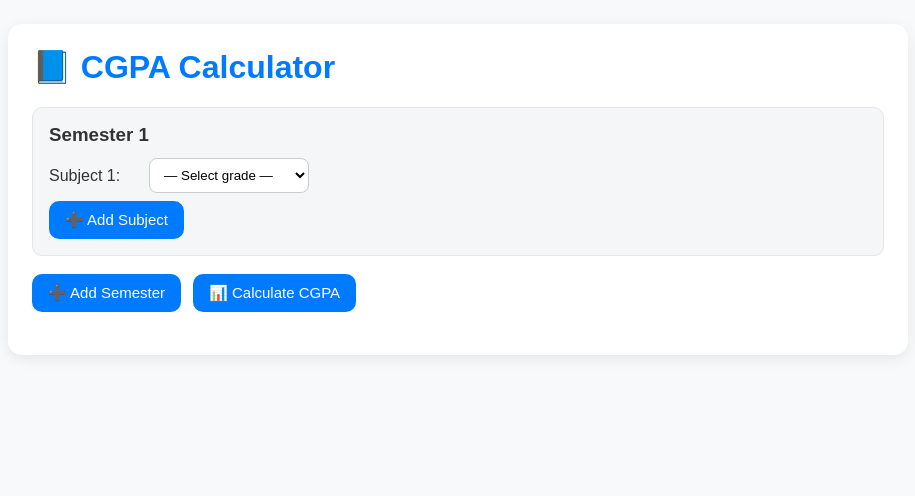
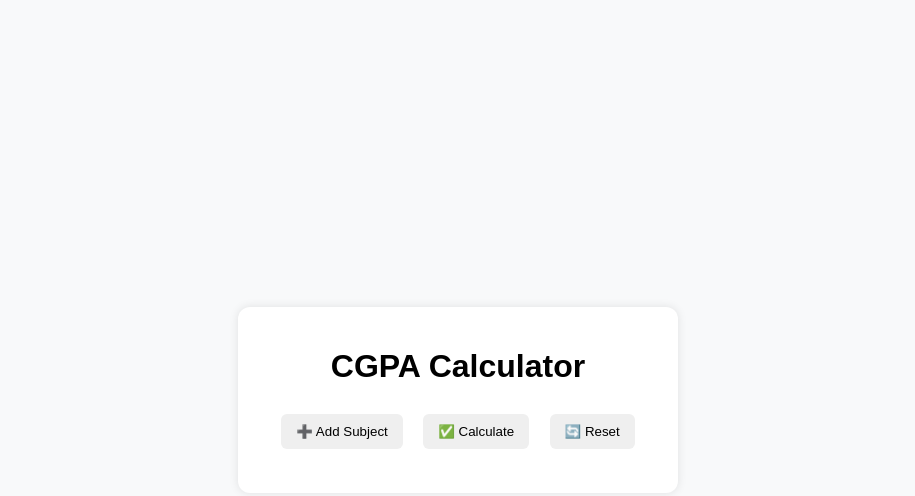
Before and after one commit to PavanRameshMalthi/cgpa-calculator, a plain HTML site: page index.html in a window 1280 px wide. Shown: the whole page, without its empty margins (182-1097 px from the left). Drawn offline with Linux system fonts and the light colour scheme.

Commit message:
Refactor CGPA Calculator: Simplify HTML structure, enhance subject addition functionality, and improve CSS styling

```diff
--- a/index.html
+++ b/index.html
@@ -1,23 +1,26 @@
 <!DOCTYPE html>
 <html lang="en">
 <head>
-  <meta charset="UTF-8" />
-  <meta name="viewport" content="width=device-width, initial-scale=1.0"/>
+  <meta charset="UTF-8">
+  <meta name="viewport" content="width=device-width, initial-scale=1.0">
   <title>CGPA Calculator</title>
-  <link rel="stylesheet" href="style.css"/>
+  <link rel="stylesheet" href="style.css">
 </head>
 <body>
   <div class="container">
-    <h1>📘 CGPA Calculator</h1>
-    <div id="errors" class="errors" aria-live="polite"></div>
-    <div id="semesters"></div>
+    <h1>CGPA Calculator</h1>
 
-    <div class="actions">
-      <button id="addSemesterBtn">➕ Add Semester</button>
-      <button id="calculateCgpaBtn">📊 Calculate CGPA</button>
+    <div id="subjects-container">
+      <!-- Subjects will be added dynamically -->
     </div>
 
-    <h2 id="result" aria-live="polite"></h2>
+    <button onclick="addSubject()">➕ Add Subject</button>
+    <button onclick="calculateCGPA()">✅ Calculate</button>
+    <button onclick="resetCalculator()">🔄 Reset</button>
+
+    <p id="result"></p>
+    <p id="percentage"></p>
+    <p id="warning" class="warning"></p>
   </div>
 
   <script src="script.js"></script>
--- a/script.js
+++ b/script.js
@@ -1,177 +1,80 @@
-// ---- Config ----
-const MAX_SEMESTERS = 12;
-const MAX_SUBJECTS = 15;
-const PERCENTAGE_FACTOR = 9.5; // Percentage = CGPA * 9.5
+let subjectCount = 0;
+const maxSubjects = 15;
 
-// Grade → Points
-const gradePoints = {
-  "O": 10,
-  "A+": 9,
-  "A": 8,
-  "B+": 7,
-  "B": 6,
-  "C": 5,
-  "F": 0
-};
-
-let semesterCount = 0;
-const semestersContainer = document.getElementById("semesters");
-const addSemesterBtn = document.getElementById("addSemesterBtn");
-const calculateBtn = document.getElementById("calculateCgpaBtn");
-const resultEl = document.getElementById("result");
-const errorsEl = document.getElementById("errors");
-
-// Utility: create a grade <select> with NO default grade selected
-function createGradeSelect() {
-  const select = document.createElement("select");
-  // Placeholder option (disabled + selected)
-  const placeholder = document.createElement("option");
-  placeholder.value = "";
-  placeholder.textContent = "— Select grade —";
-  placeholder.disabled = true;
-  placeholder.selected = true;
-  select.appendChild(placeholder);
-
-  Object.keys(gradePoints).forEach(grade => {
-    const opt = document.createElement("option");
-    opt.value = grade;
-    opt.textContent = grade;
-    select.appendChild(opt);
-  });
-  return select;
-}
-
-// Add a subject row
-function addSubjectRow(subjectsDiv) {
-  const current = subjectsDiv.querySelectorAll(".subject").length;
-  if (current >= MAX_SUBJECTS) {
-    alert(`⚠️ Maximum ${MAX_SUBJECTS} subjects allowed per semester.`);
-    return;
-  }
-  const subjectDiv = document.createElement("div");
-  subjectDiv.className = "subject";
-
-  const label = document.createElement("label");
-  label.textContent = `Subject ${current + 1}:`;
-
-  const select = createGradeSelect();
-
-  subjectDiv.appendChild(label);
-  subjectDiv.appendChild(select);
-  subjectsDiv.appendChild(subjectDiv);
-}
-
-// Add a new semester block
-function addSemester() {
-  if (semesterCount >= MAX_SEMESTERS) {
-    alert(`⚠️ You can add up to ${MAX_SEMESTERS} semesters only.`);
-    addSemesterBtn.disabled = true;
+function addSubject() {
+  if (subjectCount >= maxSubjects) {
+    alert("You can add up to 15 subjects only.");
     return;
   }
 
-  semesterCount++;
-  const semId = `semester-${semesterCount}`;
+  subjectCount++;
+  const container = document.getElementById("subjects-container");
 
-  const semesterDiv = document.createElement("div");
-  semesterDiv.className = "semester";
-  semesterDiv.id = semId;
-
-  const title = document.createElement("h3");
-  title.textContent = `Semester ${semesterCount}`;
-  semesterDiv.appendChild(title);
-
-  const subjectsDiv = document.createElement("div");
-  subjectsDiv.className = "subjects";
-  subjectsDiv.id = `subjects-${semesterCount}`;
-  semesterDiv.appendChild(subjectsDiv);
-
-  // Start with 1 subject
-  addSubjectRow(subjectsDiv);
-
-  // Controls
-  const controls = document.createElement("div");
-  controls.className = "controls";
-
-  const addSubjectBtn = document.createElement("button");
-  addSubjectBtn.textContent = "➕ Add Subject";
-  addSubjectBtn.addEventListener("click", () => addSubjectRow(subjectsDiv));
-
-  controls.appendChild(addSubjectBtn);
-  semesterDiv.appendChild(controls);
-
-  semestersContainer.appendChild(semesterDiv);
-
-  // Disable add-semester when reaching max
-  if (semesterCount >= MAX_SEMESTERS) {
-    addSemesterBtn.disabled = true;
-  }
+  const div = document.createElement("div");
+  div.classList.add("subject");
+  div.innerHTML = `
+    <label>Subject ${subjectCount}: </label>
+    <select class="grade">
+      <option value="">--Select Grade--</option>
+      <option value="10">O (Outstanding)</option>
+      <option value="9">A+</option>
+      <option value="8">A</option>
+      <option value="7">B+</option>
+      <option value="6">B</option>
+      <option value="5">C</option>
+      <option value="0">F</option>
+    </select>
+    <input type="number" class="credit" placeholder="Credit (1-10)" min="1" max="10">
+  `;
+  container.appendChild(div);
 }
 
-// Validation & Calculation
 function calculateCGPA() {
-  clearErrors();
-  resultEl.textContent = "";
+  const grades = document.querySelectorAll(".grade");
+  const credits = document.querySelectorAll(".credit");
 
-  const semesters = [...document.querySelectorAll(".semester")];
-  if (semesters.length === 0) {
-    return showError("Please add at least one semester.");
-  }
+  let totalCredits = 0;
+  let totalPoints = 0;
+  let valid = true;
 
-  let totalPoints = 0;
-  let totalSubjects = 0;
-  const missingSelections = [];
+  for (let i = 0; i < grades.length; i++) {
+    const grade = parseFloat(grades[i].value);
+    const credit = parseFloat(credits[i].value);
 
-  semesters.forEach((sem, sIdx) => {
-    const selects = [...sem.querySelectorAll("select")];
-    if (selects.length === 0) {
-      missingSelections.push(`Semester ${sIdx + 1} has no subjects.`);
+    if (isNaN(grade) || isNaN(credit)) {
+      valid = false;
+      break;
+    }
+
+    if (credit > 10) {
+      document.getElementById("warning").innerText =
+        "⚠️ Credit cannot be greater than 10!";
       return;
     }
 
-    selects.forEach((sel, subIdx) => {
-      const val = sel.value;
-      if (!val) {
-        missingSelections.push(
-          `Select grade for Semester ${sIdx + 1}, Subject ${subIdx + 1}.`
-        );
-      } else {
-        totalPoints += gradePoints[val];
-        totalSubjects++;
-      }
-    });
-  });
-
-  if (missingSelections.length > 0) {
-    return showError(missingSelections.join("<br>"));
+    totalCredits += credit;
+    totalPoints += grade * credit;
   }
 
-  if (totalSubjects === 0) {
-    return showError("Please add subjects and select grades.");
+  if (!valid || totalCredits === 0) {
+    document.getElementById("result").innerText = "⚠️ Please fill all fields!";
+    document.getElementById("percentage").innerText = "";
+    document.getElementById("warning").innerText = "";
+    return;
   }
 
-  const cgpaRaw = totalPoints / totalSubjects;
-  const cgpa = Number.isFinite(cgpaRaw) ? cgpaRaw : 0;
-  const cgpaStr = cgpa.toFixed(2);
+  const cgpa = totalPoints / totalCredits;
+  const percentage = (cgpa - 0.75) * 10;
 
-  // Percentage = CGPA * 9.5 (adjust PERCENTAGE_FACTOR if needed)
-  const percentage = (cgpa * PERCENTAGE_FACTOR).toFixed(2);
-
-  resultEl.textContent = `🎓 CGPA: ${cgpaStr}   |   📊 Percentage: ${percentage}%`;
+  document.getElementById("result").innerText = `CGPA: ${cgpa.toFixed(2)}`;
+  document.getElementById("percentage").innerText = `Percentage: ${percentage.toFixed(2)}%`;
+  document.getElementById("warning").innerText = "";
 }
 
-// Error helpers
-function showError(html) {
-  errorsEl.innerHTML = html;
-  errorsEl.classList.add("show");
+function resetCalculator() {
+  document.getElementById("subjects-container").innerHTML = "";
+  document.getElementById("result").innerText = "";
+  document.getElementById("percentage").innerText = "";
+  document.getElementById("warning").innerText = "";
+  subjectCount = 0;
 }
-function clearErrors() {
-  errorsEl.innerHTML = "";
-  errorsEl.classList.remove("show");
-}
-
-// Wire up
-addSemesterBtn.addEventListener("click", addSemester);
-calculateBtn.addEventListener("click", calculateCGPA);
-
-// (Optional) Start with one semester for convenience
-addSemester();
--- a/style.css
+++ b/style.css
@@ -1,69 +1,40 @@
-* { box-sizing: border-box; }
 body {
   font-family: Arial, sans-serif;
   background: #f8f9fa;
-  margin: 0;
-  padding: 24px;
   display: flex;
   justify-content: center;
+  align-items: center;
+  min-height: 100vh;
+  margin: 0;
 }
+
 .container {
-  width: 100%;
-  max-width: 900px;
   background: #fff;
-  padding: 24px;
-  border-radius: 14px;
-  box-shadow: 0 4px 14px rgba(0,0,0,0.08);
+  padding: 20px;
+  border-radius: 12px;
+  box-shadow: 0 0 10px rgba(0,0,0,0.1);
+  width: 400px;
+  text-align: center;
 }
-h1 { color: #007bff; margin-top: 0; }
 
-.actions { display: flex; gap: 12px; flex-wrap: wrap; margin: 12px 0 4px; }
 button {
-  padding: 10px 16px;
+  margin: 8px;
+  padding: 10px 15px;
   border: none;
-  border-radius: 10px;
-  background: #007bff;
-  color: #fff;
-  font-size: 15px;
+  border-radius: 6px;
   cursor: pointer;
 }
-button:disabled { background: #9bbdf5; cursor: not-allowed; }
-button:hover:not(:disabled) { background: #005ec4; }
 
-.semester {
-  margin: 18px 0;
-  padding: 16px;
-  border: 1px solid #e5e5e5;
-  border-radius: 10px;
-  background: #f4f6f8;
-}
-.semester h3 { margin: 0 0 12px; color: #333; }
-.semester .controls { margin-top: 8px; }
-
-.subject { display: flex; align-items: center; gap: 10px; margin: 8px 0; }
-.subject label { min-width: 90px; color: #333; }
-select {
-  padding: 8px 10px;
-  border-radius: 8px;
-  border: 1px solid #ccc;
-  min-width: 160px;
-  background: #fff;
+button:hover {
+  background: #007bff;
+  color: white;
 }
 
-.errors {
-  display: none;
-  margin: 10px 0 6px;
-  padding: 10px;
-  border-radius: 8px;
-  background: #fff4f4;
-  color: #b00020;
-  border: 1px solid #ffd6d6;
+.subject {
+  margin: 10px 0;
 }
-.errors.show { display: block; }
 
-#result {
-  margin-top: 16px;
-  font-size: 22px;
-  color: #28a745;
+.warning {
+  color: red;
+  font-weight: bold;
 }
-.note { font-size: 12px; color: #666; }
```
